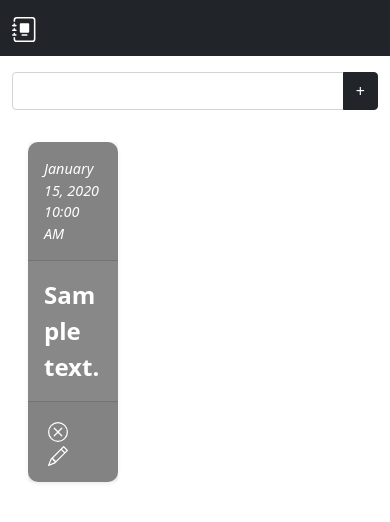
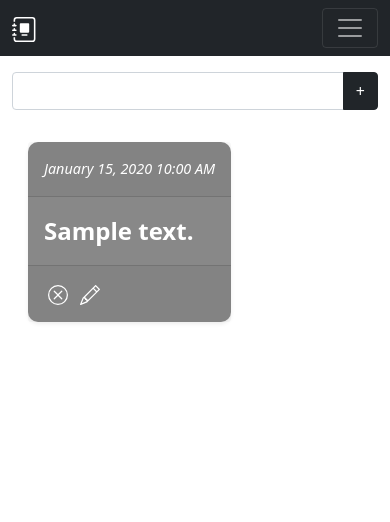
Before and after one commit to misterrager8/everyday, a Flask app: page / in a window 390 px wide. Shown: the top 522 px of the page. Run offline with Flask 2, Linux system fonts and the light colour scheme; a user stored in the database is signed in; tables that the repository leaves empty hold one stand-in row (values such as "Sample post").

Commit message:
Add navbar toggler for small screens

```diff
--- a/JournalSite/templates/base.html
+++ b/JournalSite/templates/base.html
@@ -10,7 +10,10 @@
 <nav class="navbar navbar-expand-lg navbar-dark bg-dark">
   <div class="container-fluid">
     <a href="{{ url_for('index') }}" class="navbar-brand">{{ macros.logo(color='white', size=25) }}</a>
-    <div class="collapse navbar-collapse">
+    <button class="navbar-toggler" data-bs-target="#nav_content" data-bs-toggle="collapse" type="button">
+      <span class="navbar-toggler-icon"></span>
+    </button>
+    <div class="collapse navbar-collapse" id="nav_content">
       <ul class="navbar-nav ms-auto">
         <li class="nav-item dropdown">
           <a href="#" class="nav-link" data-bs-target="#user_dd" data-bs-toggle="dropdown">{{ macros.user_icon(color='white') }}</a>
--- a/JournalSite/templates/macros.html
+++ b/JournalSite/templates/macros.html
@@ -30,7 +30,7 @@
 {% endmacro %}
 
 {% macro entry_card(entry, class='') %}
-<div class="card col-4 border-0">
+<div class="card col-xl-4 border-0">
   <div class="card-body m-3 shadow-sm p-0" style="border-radius:10px; background-color:{{ entry.color }}; color:white;">
     <div class="card-header p-3">
       {{ paragraph(entry.date_created.strftime('%B %-d, %Y %I:%M %p'), size=0.9, class='fst-italic') }}
```
